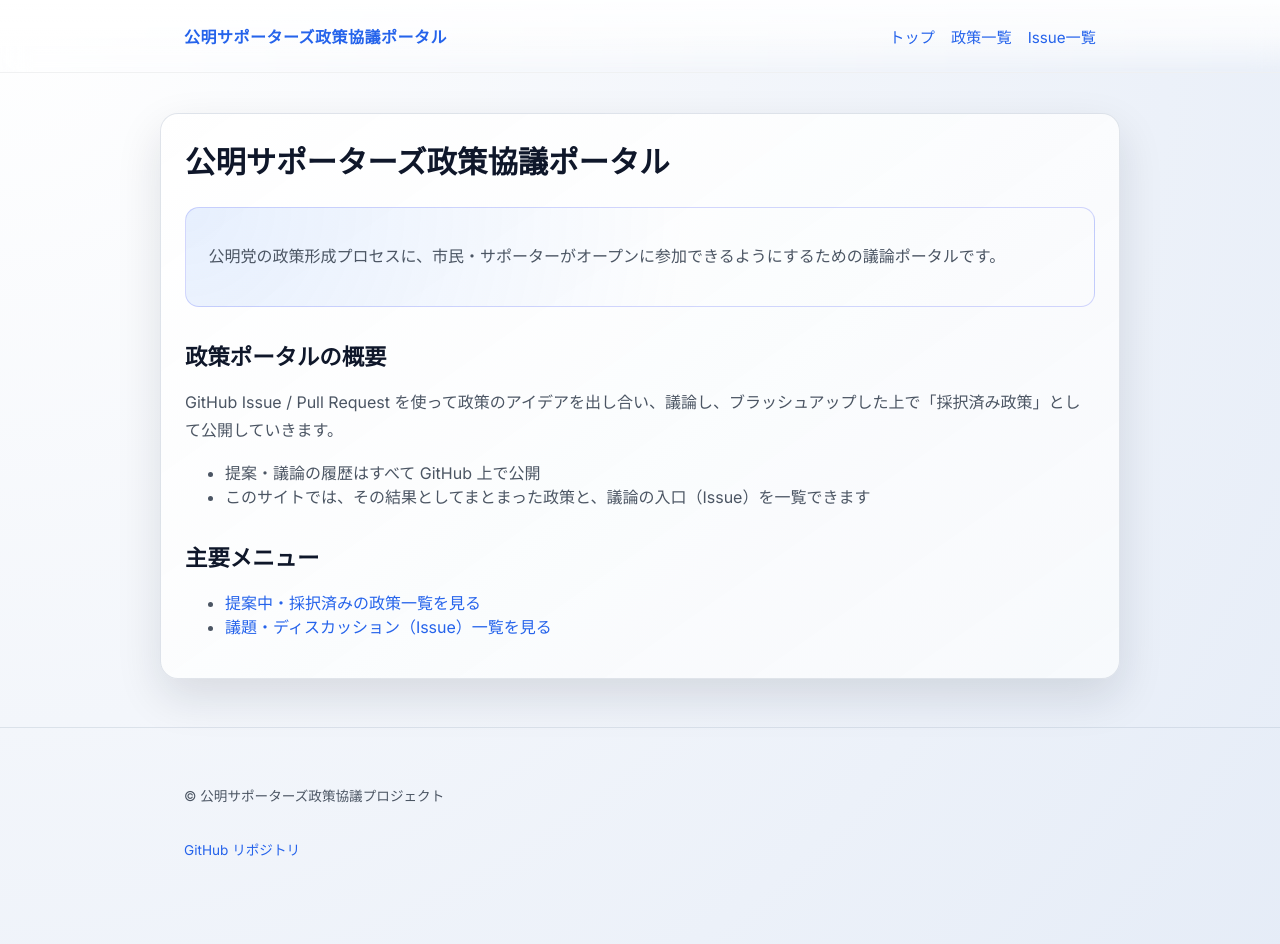
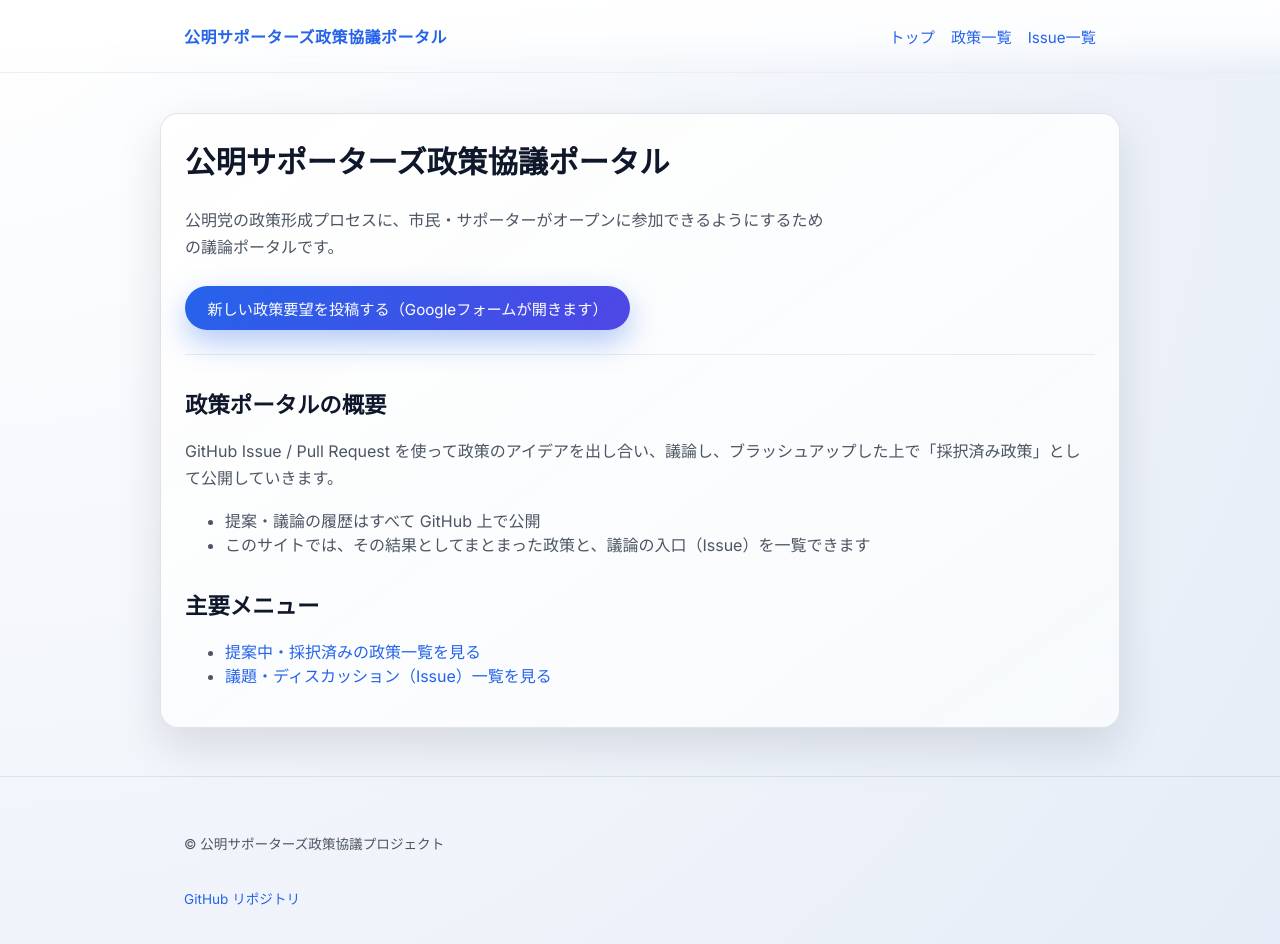
Before and after one commit to komei-community/komei-supporters-policy-forum, a Jekyll site: the page built from web/index.md, in a window 1280 px wide and 980 px high. Shown: the top 944 px of the window. Built offline with Jekyll 4.4.1, drawn with Linux system fonts in a browser that asks for light colours.

Commit message:
フォームへのリンクを作成

```diff
--- a/web/_layouts/default.html
+++ b/web/_layouts/default.html
@@ -4,12 +4,11 @@
     <meta charset="UTF-8" />
     <meta name="viewport" content="width=device-width, initial-scale=1" />
     <title>{% if page.title %}{{ page.title }} | {% endif %}{{ site.title }}</title>
-    <link rel="stylesheet" href="{{ '/assets/css/style.css' | relative_url }}">
-    <script src="{{ '/assets/js/app.js' | relative_url }}" defer></script>
+    <link rel="stylesheet" href="{{ '/assets/css/style.css' | relative_url }}" />
   </head>
   <body>
     <header class="site-header">
-      <div class="wrapper">
+      <div class="wrapper header-inner">
         <a class="site-title" href="{{ '/' | relative_url }}">{{ site.title }}</a>
         <nav class="site-nav">
           <ul>
@@ -22,15 +21,19 @@
     </header>
 
     <main class="page-content">
-      <div class="wrapper">
+      <div class="wrapper page-inner">
         {{ content }}
       </div>
     </main>
 
     <footer class="site-footer">
-      <div class="wrapper">
+      <div class="wrapper footer-inner">
         <p>© 公明サポーターズ政策協議プロジェクト</p>
-        <p><a href="https://github.com/komei-supporters/komei-supporters-policy-forum">GitHub リポジトリ</a></p>
+        <p>
+          <a href="https://github.com/komei-community/komei-supporters-policy-forum"
+            >GitHub リポジトリ</a
+          >
+        </p>
       </div>
     </footer>
   </body>
--- a/web/_layouts/home.html
+++ b/web/_layouts/home.html
@@ -2,12 +2,20 @@
 layout: default
 ---
 
-<section>
+<section class="hero">
   <h1>{{ page.title }}</h1>
-  <div class="lead">
-    <p>
-      公明党の政策形成プロセスに、市民・サポーターがオープンに参加できるようにするための議論ポータルです。
-    </p>
+  <p class="hero-lead">
+    公明党の政策形成プロセスに、市民・サポーターがオープンに参加できるようにするための議論ポータルです。
+  </p>
+  <div class="hero-actions">
+    <a
+      class="btn-primary"
+      href="https://docs.google.com/forms/d/e/1FAIpQLScZBArAB1cg-QL9BKSFNDfdgHOctV9qMG-TIZRm8ekI2HgU0g/viewform"
+      target="_blank"
+      rel="noopener noreferrer"
+    >
+      新しい政策要望を投稿する（Googleフォームが開きます）
+    </a>
   </div>
 </section>
 
--- a/web/assets/css/style.css
+++ b/web/assets/css/style.css
@@ -11,7 +11,7 @@ body {
   min-height: 100vh;
   font-family: "Inter", system-ui, -apple-system, BlinkMacSystemFont, "Segoe UI",
     sans-serif;
-  color: #1b2330;
+  color: #111827;
   background: radial-gradient(circle at top left, #ffffff 0, #f3f6fb 45%, #e5ecf7 100%);
 }
 
@@ -33,13 +33,32 @@ a:focus-visible {
   padding: 1.5rem;
 }
 
+.page-inner {
+  background: linear-gradient(145deg, rgba(255, 255, 255, 0.96), rgba(248, 250, 252, 0.94));
+  border-radius: 18px;
+  box-shadow: 0 18px 45px rgba(15, 23, 42, 0.12);
+  border: 1px solid rgba(148, 163, 184, 0.28);
+}
+
 .site-header {
   position: sticky;
   top: 0;
   z-index: 10;
   backdrop-filter: blur(14px);
-  background: linear-gradient(to bottom, rgba(255, 255, 255, 0.9), rgba(255, 255, 255, 0.7), transparent);
-  border-bottom: 1px solid rgba(15, 23, 42, 0.06);
+  background: linear-gradient(
+    to bottom,
+    rgba(255, 255, 255, 0.92),
+    rgba(255, 255, 255, 0.8),
+    transparent
+  );
+  border-bottom: 1px solid rgba(148, 163, 184, 0.18);
+}
+
+.header-inner {
+  display: flex;
+  align-items: center;
+  justify-content: space-between;
+  gap: 1.5rem;
 }
 
 .site-title {
@@ -56,22 +75,8 @@ a:focus-visible {
   font-size: 0.95rem;
 }
 
-.site-header .wrapper {
-  display: flex;
-  align-items: center;
-  justify-content: space-between;
-  gap: 1.5rem;
-}
-
 .page-content {
   padding: 2.5rem 0 3rem;
-}
-
-main .wrapper {
-  background: linear-gradient(145deg, rgba(255, 255, 255, 0.95), rgba(248, 250, 252, 0.9));
-  border-radius: 18px;
-  box-shadow: 0 18px 45px rgba(15, 23, 42, 0.12);
-  border: 1px solid rgba(148, 163, 184, 0.28);
 }
 
 h1,
@@ -100,11 +105,36 @@ ul {
   color: #4b5563;
 }
 
-.lead {
-  background: radial-gradient(circle at top left, rgba(59, 130, 246, 0.12), transparent 55%);
-  padding: 1.2rem 1.4rem;
-  border-radius: 14px;
-  border: 1px solid rgba(129, 140, 248, 0.35);
+.hero {
+  padding-bottom: 1.5rem;
+  border-bottom: 1px solid rgba(148, 163, 184, 0.2);
+}
+
+.hero-lead {
+  margin-top: 0.75rem;
+  max-width: 40rem;
+}
+
+.hero-actions {
+  margin-top: 1.5rem;
+}
+
+.btn-primary {
+  display: inline-block;
+  padding: 0.7rem 1.4rem;
+  border-radius: 999px;
+  background: linear-gradient(135deg, #2563eb, #4f46e5);
+  color: #ffffff;
+  font-size: 0.95rem;
+  font-weight: 500;
+  box-shadow: 0 12px 30px rgba(37, 99, 235, 0.35);
+  border: none;
+}
+
+.btn-primary:hover,
+.btn-primary:focus-visible {
+  color: #ffffff;
+  box-shadow: 0 16px 40px rgba(37, 99, 235, 0.5);
 }
 
 .site-footer {
@@ -114,19 +144,19 @@ ul {
   color: #6b7280;
 }
 
-.site-footer .wrapper {
+.footer-inner {
   display: flex;
   flex-direction: column;
   gap: 0.25rem;
 }
 
 @media (max-width: 720px) {
-  .site-header .wrapper {
+  .header-inner {
     flex-direction: column;
     align-items: flex-start;
   }
 
-  main .wrapper {
+  .page-inner {
     padding: 1.25rem;
   }
 }
--- a/web/assets/js/app.js
+++ /dev/null
@@ -1,52 +0,0 @@
-(() => {
-  const main = document.querySelector("main.page-content .wrapper");
-  if (!main) return;
-
-  const isInternal = (url) => {
-    try {
-      const u = new URL(url, window.location.origin);
-      return u.origin === window.location.origin;
-    } catch {
-      return false;
-    }
-  };
-
-  const loadPath = async (path, push) => {
-    const res = await fetch(path);
-    if (!res.ok) {
-      window.location.href = path;
-      return;
-    }
-    const html = await res.text();
-    const dom = new DOMParser().parseFromString(html, "text/html");
-    const newMain = dom.querySelector("main.page-content .wrapper");
-    if (!newMain) {
-      window.location.href = path;
-      return;
-    }
-    main.innerHTML = newMain.innerHTML;
-    if (push) {
-      history.pushState({ path }, "", path);
-    }
-  };
-
-  document.addEventListener("click", (e) => {
-    const a = e.target.closest("a");
-    if (!a) return;
-    const href = a.getAttribute("href");
-    if (!href || href.startsWith("http")) return;
-    const url = new URL(href, window.location.origin);
-    if (!isInternal(url.href)) return;
-    if (!url.pathname.startsWith(window.location.pathname.split("/")[1] || "")) {
-      // プロジェクトルート外はそのまま遷移
-      return;
-    }
-    e.preventDefault();
-    loadPath(url.pathname + url.search + url.hash, true);
-  });
-
-  window.addEventListener("popstate", (e) => {
-    const path = (e.state && e.state.path) || window.location.pathname;
-    loadPath(path, false);
-  });
-})();
```
Also changed, not shown: web/issues/index.md (+11 -0 lines).
